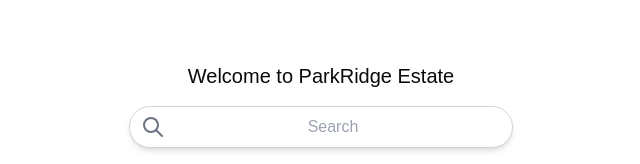
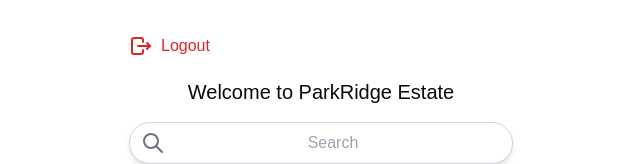
Before and after one commit to mikelagumbay22/renigo-parkridge, a Next.js app: page /dashboard in a window 1280 px wide. Shown: the top 164 px of the page, without its empty margins (319-959 px from the left). Built offline with nearby package versions, Linux system fonts and the light colour scheme; no server answers.

Commit message:
feat: added logout

```diff
--- a/app/dashboard/page.tsx
+++ b/app/dashboard/page.tsx
@@ -3,13 +3,17 @@ import Link from "next/link";
 import UserNavigation from "../../components/user-navigation";
 import Carousel from "../../components/announcement/carousel";
 import Facilities from "../../components/facilities/facilities";
+import LogoutButton from "../../components/logout-button";
 
 export default function Index() {
   return (
     <main className="flex flex-col items-center justify-between h-screen">
       <div className="p-8 rounded-lg w-full max-w-md py-1.5">
         <div>
-          <h1 className="text-center mt-14 text-xl">
+          <LogoutButton />
+        </div>
+        <div>
+          <h1 className="text-center mt-5 text-xl">
             Welcome to ParkRidge Estate
           </h1>
         </div>
--- a/app/register/page.tsx
+++ b/app/register/page.tsx
@@ -3,6 +3,8 @@ import Link from "next/link";
 import { useState } from "react";
 import { supabase } from "../../lib/supabaseClient";
 import { IconArrowLeft } from "@tabler/icons-react";
+import { SubmitButton } from "@/components/submit-button";
+
 
 const Register = () => {
   const [email, setEmail] = useState("");
--- /dev/null
+++ b/components/logout-button.tsx
@@ -0,0 +1,67 @@
+"use client"; // Mark as a Client Component
+
+import { useState } from 'react';
+import { supabase } from '../lib/supabaseClient';
+import { useRouter } from 'next/navigation';
+import { IconLogout } from '@tabler/icons-react';
+
+const LogoutButton: React.FC = () => {
+  const [isModalOpen, setIsModalOpen] = useState(false); // Modal state
+  const router = useRouter();
+
+  // Function to handle logging out
+  const handleLogout = async () => {
+    const { error } = await supabase.auth.signOut();
+    if (!error) {
+      router.push('/'); // Redirect to homepage after logout
+    } else {
+      console.error('Error logging out:', error.message);
+    }
+  };
+
+  return (
+    <div className="w-full right-0">
+      {/* Logout Icon Button */}
+      <button
+        className="text-red-600 hover:text-red-800 focus:outline-none flex mt-7 items-end "
+        onClick={() => setIsModalOpen(true)} // Open modal on click
+      >
+        <IconLogout size={24} />
+        <span className="ml-2">Logout</span>
+      </button>
+
+      {/* Modal */}
+      {isModalOpen && (
+        <div className="fixed inset-0 z-50 flex items-center justify-center bg-black bg-opacity-50">
+          <div className="bg-white rounded-lg shadow-lg p-6 w-96">
+            <h2 className="text-xl font-semibold mb-4">Confirm Logout</h2>
+            <p className="mb-6">Are you sure you want to log out?</p>
+
+            <div className="flex justify-between">
+              {/* Cancel Button */}
+              <button
+                className="px-4 py-2 bg-gray-300 hover:bg-gray-400 text-gray-800 rounded-lg"
+                onClick={() => setIsModalOpen(false)} // Close modal on cancel
+              >
+                Cancel
+              </button>
+
+              {/* Confirm Logout Button */}
+              <button
+                className="px-4 py-2 bg-red-600 hover:bg-red-700 text-white rounded-lg"
+                onClick={() => {
+                  handleLogout();
+                  setIsModalOpen(false); // Close modal after logout
+                }}
+              >
+                Confirm Logout
+              </button>
+            </div>
+          </div>
+        </div>
+      )}
+    </div>
+  );
+};
+
+export default LogoutButton;
```
Also changed, not shown: components/facilities/facilities.tsx (+8 -7 lines).
